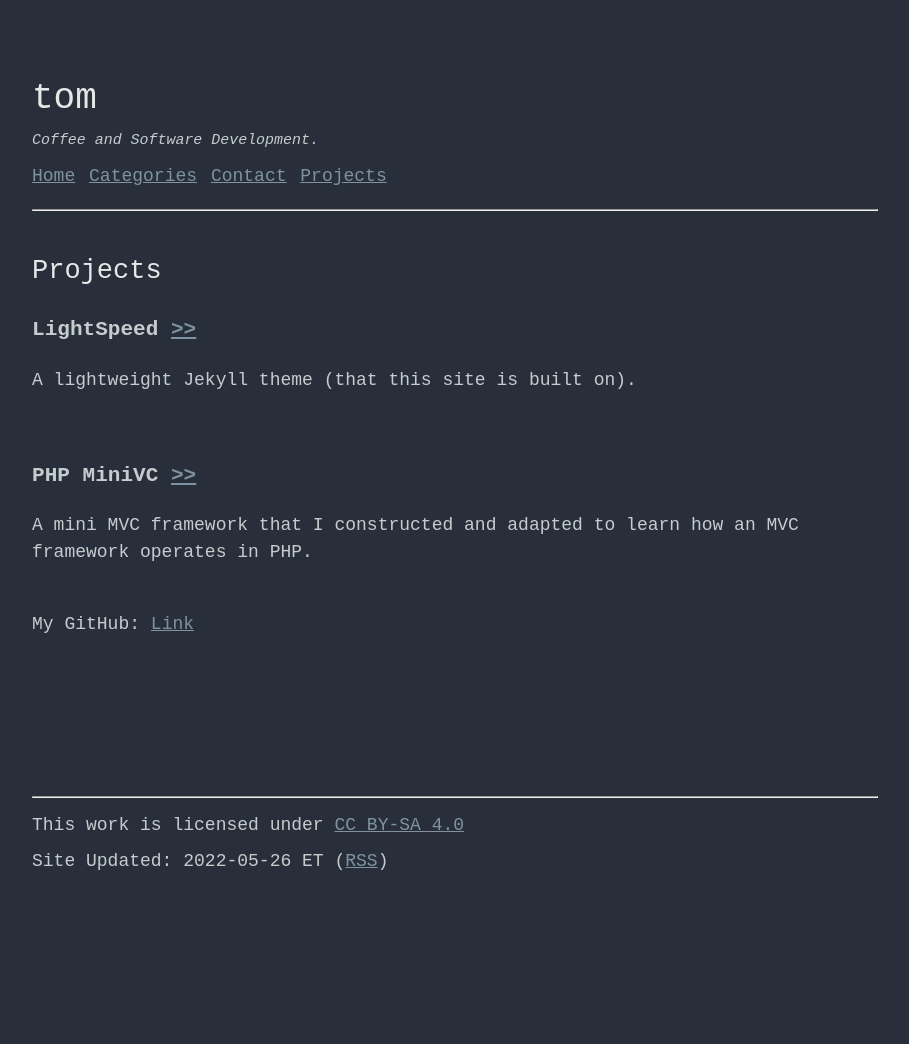
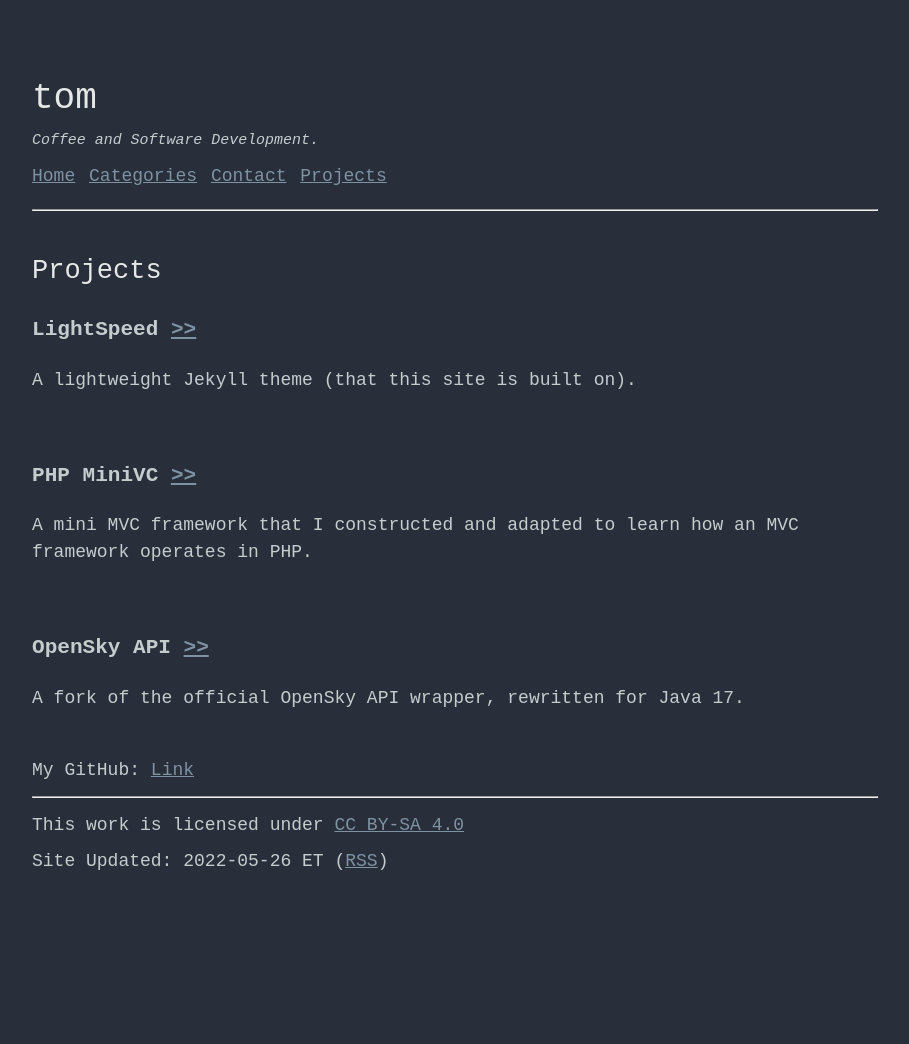
Before and after one commit to tajacks/personal-site, a Jekyll site: the page built from projects.html, in a window 1280 px wide. Shown: the whole page, without its empty margins (185-1094 px from the left). Built offline with Jekyll 4.4.1, drawn with Linux system fonts in a browser that asks for light colours.

Commit message:
new project

```diff
--- a/_data/projects.yml
+++ b/_data/projects.yml
@@ -4,3 +4,6 @@
 - name: PHP MiniVC
   description: A mini MVC framework that I constructed and adapted to learn how an MVC framework operates in PHP.
   link: https://github.com/tajacks/php-minivc
+- name: OpenSky API
+  description: A fork of the official OpenSky API wrapper, rewritten for Java 17.
+  link: https://github.com/tajacks/opensky-api
```
